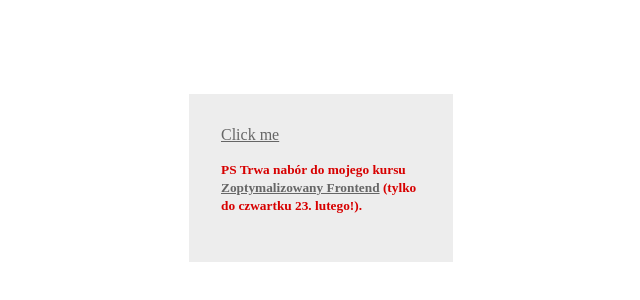
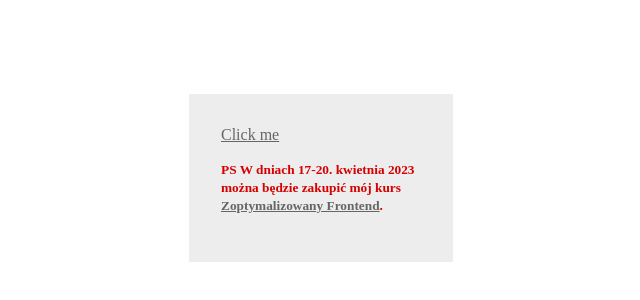
Before and after one commit to bartekmis/frontend-perf-tests, a plain HTML site: page inp-tests/test-a.html in a window 1280 px wide. Shown: the part 222-522 px from the top of the page, without its empty margins (319-959 px from the left). Drawn offline with nearby package versions, Linux system fonts and the light colour scheme.

Commit message:
INP demos - ad update

```diff
--- a/inp-tests/test-a.html
+++ b/inp-tests/test-a.html
@@ -31,7 +31,7 @@
         <a href="https://www.webdevinsider.pl">Click me</a>
 
         <p>
-            <small>PS Trwa nabór do mojego kursu <a target="_blank" rel="noopener noreferrer" href="https://www.webdevinsider.pl/zoptymalizowany-frontend">Zoptymalizowany Frontend</a> (tylko do czwartku 23. lutego!).</small>
+            <small>PS W dniach 17-20. kwietnia 2023 można będzie zakupić mój kurs <a target="_blank" rel="noopener noreferrer" href="https://www.webdevinsider.pl/zoptymalizowany-frontend">Zoptymalizowany Frontend</a>.</small>
         </p>
     </div>
 
```
Also changed, not shown: inp-tests/test-b.html (+1 -1 lines).
